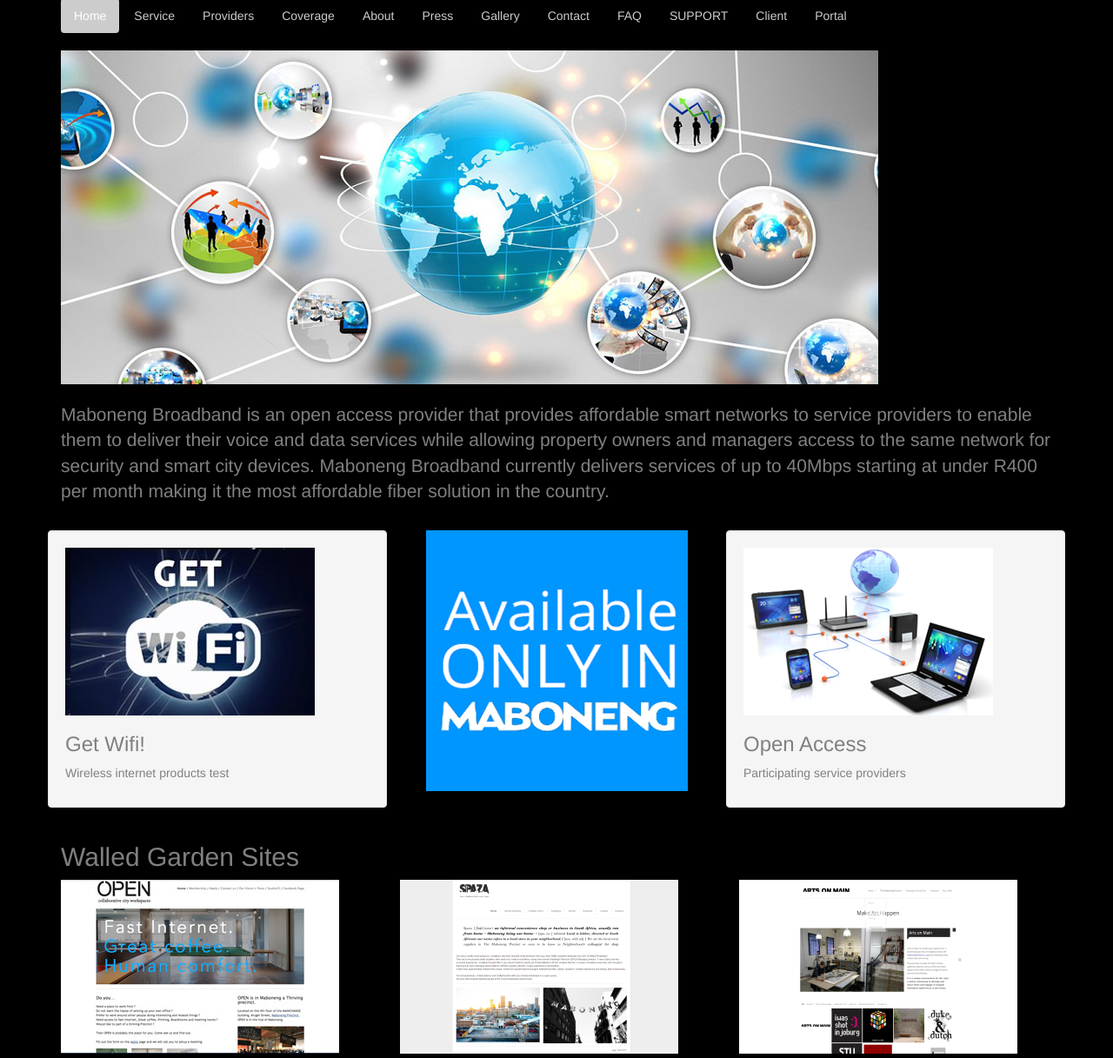
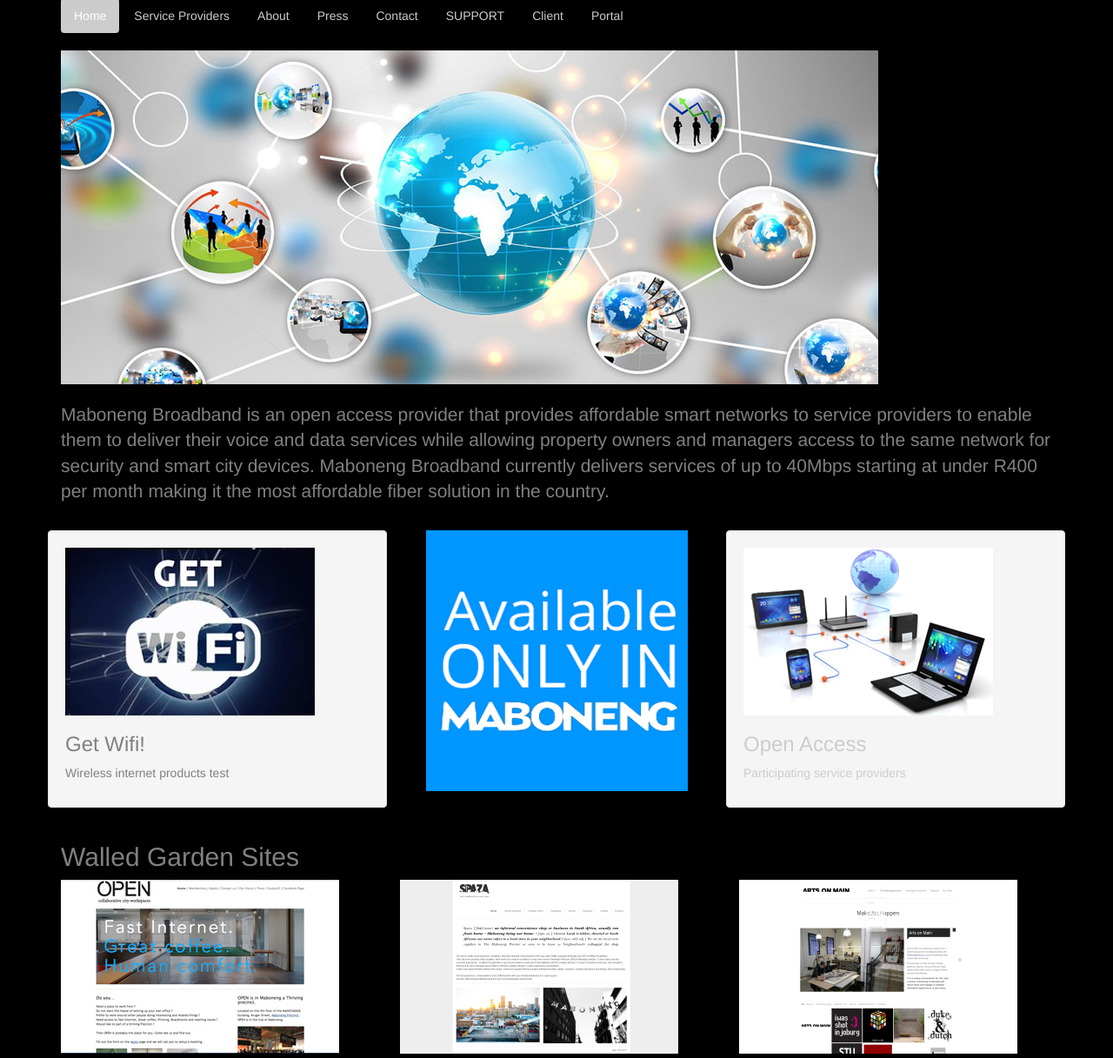
Before and after one commit to 10layer/maboneng-broadband, a plain HTML site: page index.html in a window 1280 px wide. Shown: the part 83-1300 px from the top of the page at 87% size. Drawn offline with Linux system fonts and the light colour scheme.

Commit message:
Fix links

```diff
--- a/index.html
+++ b/index.html
@@ -14,15 +14,14 @@
 		</div>
 		<ul class="nav nav-pills">
 			<li role="presentation" class="active"><a href="#">Home</a></li>
-			<li><a href="service.html">Service</a></li>
-			<li><a href="providers">Providers</a></li>
-			<li><a href="coverage">Coverage</a></li>
+			<li><a href="service_providers.html">Service Providers</a></li>
+			<!-- <li><a href="coverage">Coverage</a></li> -->
 			<li><a href="about">About</a></li>
 			<li><a href="press">Press</a></li>
-			<li><a href="gallery">Gallery</a></li>
+			<!-- <li><a href="gallery">Gallery</a></li> -->
 			<li><a href="contact">Contact</a></li>
-			<li><a href="faq">FAQ</a></li>
-			<li><a href="support">SUPPORT</a></li>
+			<!-- <li><a href="faq">FAQ</a></li> -->
+			<li><a href="https://mabonengbroadband.zendesk.com/">SUPPORT</a></li>
 			<li><a href="client">Client</a></li>
 			<li><a href="portal">Portal</a></li>
 		</ul>
@@ -73,9 +72,9 @@
 				<center><a href="#"><img src="public/images/available-in-maboneng.png" alt="Available only in Maboneng"></a></center>
 			</div>
 			<div class="col-sm-4 well">
-				<a href="#"><img src="public/images/bundled-services.png" alt="Participating service providers"></a>
-				<h3>Open Access</h3>
-				<p>Participating service providers</p>
+				<a href="service_providers.html"><img src="public/images/bundled-services.png" alt="Participating service providers"></a>
+				<h3><a href="service_providers.html">Open Access</a></h3>
+				<p><a href="service_providers.html">Participating service providers</a></p>
 			</div>
 		</div>
 		<div class="row">
```
